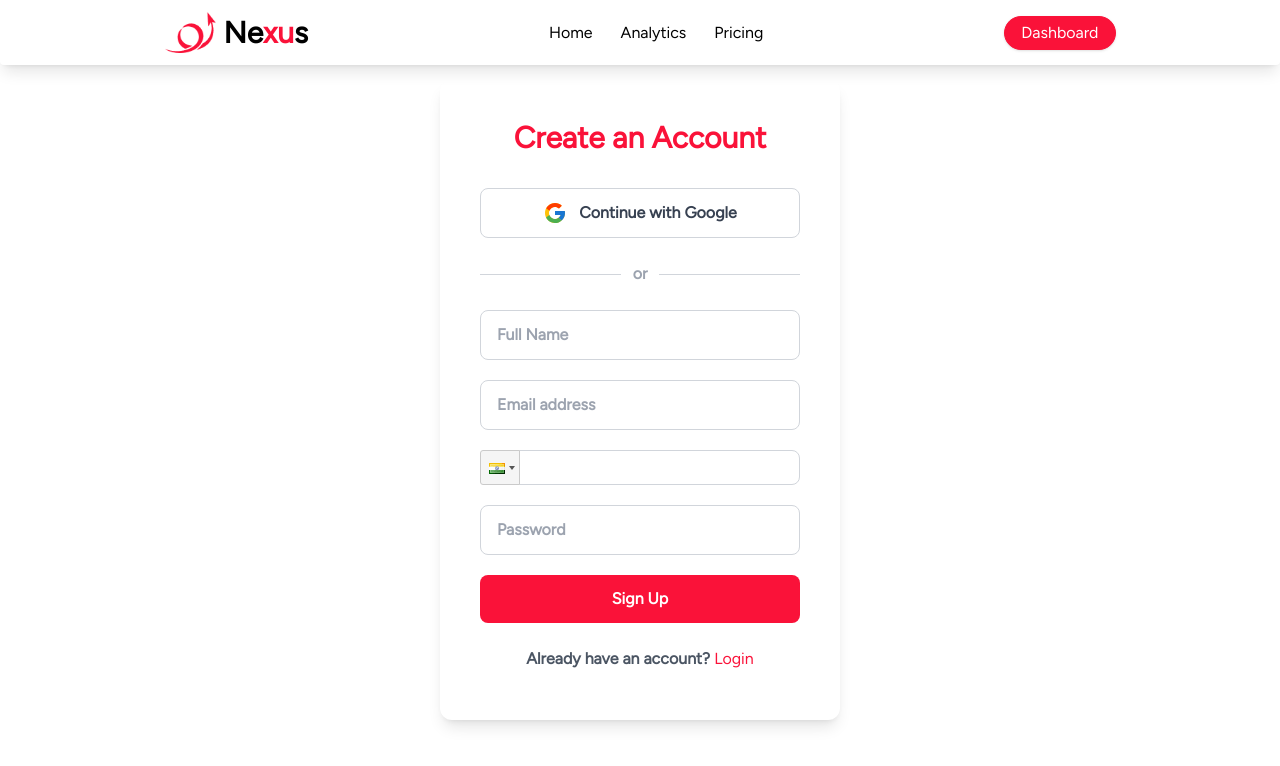
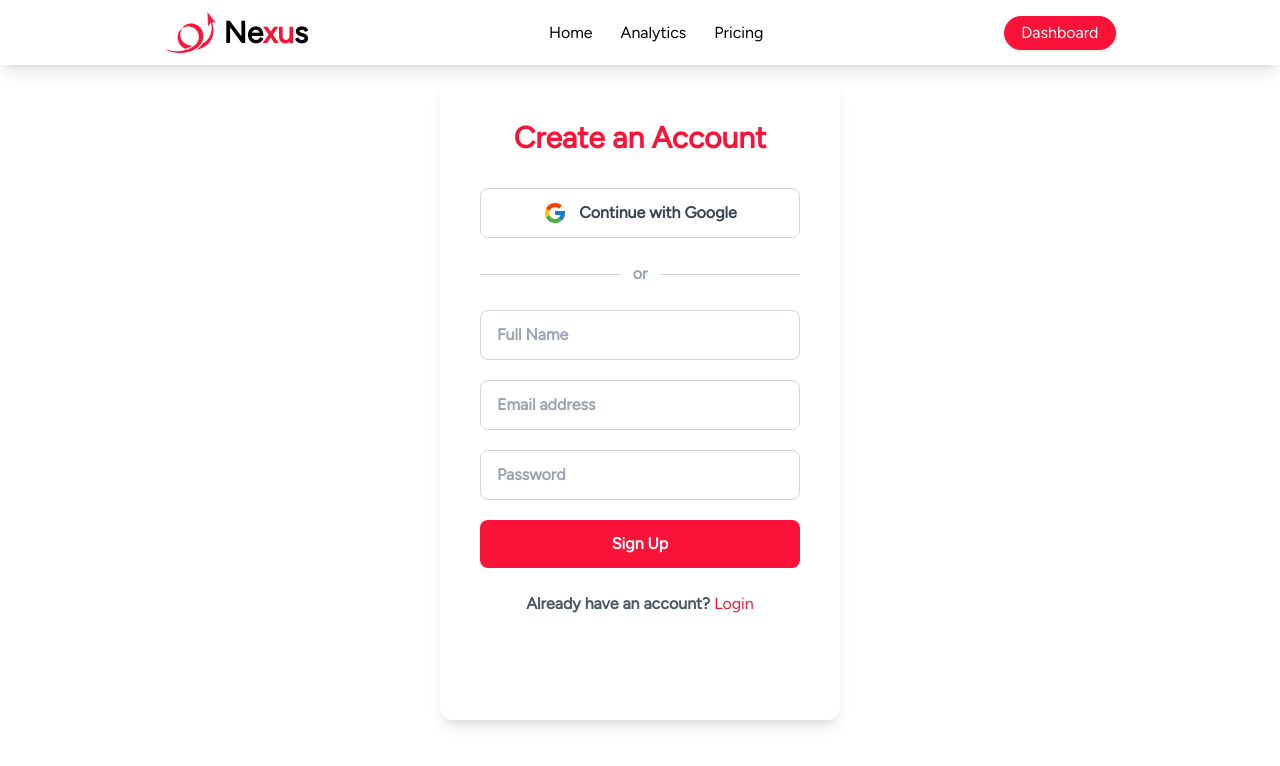
Before and after one commit to Codesmashersgit/Nexus, a React (Vite) app in the folder Frontend/: page /signup in a window 1280 px wide. Shown: the top 766 px of the page. Built offline with nearby package versions, Linux system fonts and the light colour scheme; no server answers.

Commit message:
updated signup.jsx

```diff
--- a/Frontend/src/pages/Signup.jsx
+++ b/Frontend/src/pages/Signup.jsx
@@ -2,27 +2,21 @@ import React, { useState } from "react";
 import { FcGoogle } from "react-icons/fc";
 import { Link, useNavigate } from "react-router-dom";
 import axios from "axios";
-import PhoneInput from "react-phone-input-2";
-import 'react-phone-input-2/lib/style.css';
-
 
 function Signup() {
   const [fullName, setFullName] = useState("");
   const [email, setEmail] = useState("");
-  const [phone, setPhone] = useState("");  // phone value will be in full international format without '+'
   const [password, setPassword] = useState("");
   const [error, setError] = useState("");
   const navigate = useNavigate();
-  const SERVER_URL = import.meta.env.VITE_BACKEND_URL;
-
+  const SERVER_URL = "http://localhost:5000";
 
   const handleSubmit = async (e) => {
     e.preventDefault();
     setError("");
 
-    // Basic validation: phone length
-    if (!phone || phone.length < 10) {
-      setError("Please enter a valid phone number");
+    if (!fullName || !email || !password) {
+      setError("All fields are required");
       return;
     }
 
@@ -31,11 +25,13 @@ function Signup() {
         email,
         password,
         username: fullName,
-        phone: "+" + phone,
       });
 
-      const { token } = res.data;
+      const { token, user } = res.data;
+      // Save token and username in localStorage
       localStorage.setItem("authToken", token);
+      localStorage.setItem("username", user.username);
+
       navigate("/dashboard");
     } catch (err) {
       setError(err.response?.data?.message || "Sign up failed");
@@ -87,21 +83,6 @@ function Signup() {
             className="border border-gray-300 rounded-lg py-3 px-4"
           />
 
-          <PhoneInput
-            country={'in'}  // default country India
-            value={phone}
-            onChange={setPhone}
-            inputProps={{
-              name: 'phone',
-              required: true,
-              autoFocus: false
-            }}
-            inputStyle={{ width: '100%', borderRadius: '0.5rem', padding: '0.75rem', borderColor: '#d1d5db' }}  // Tailwind gray-300 = #d1d5db
-            containerStyle={{}}
-            countryCodeEditable={true}
-            disableCountryCode={false}
-          />
-
           <input
             type="password"
             placeholder="Password"
```
